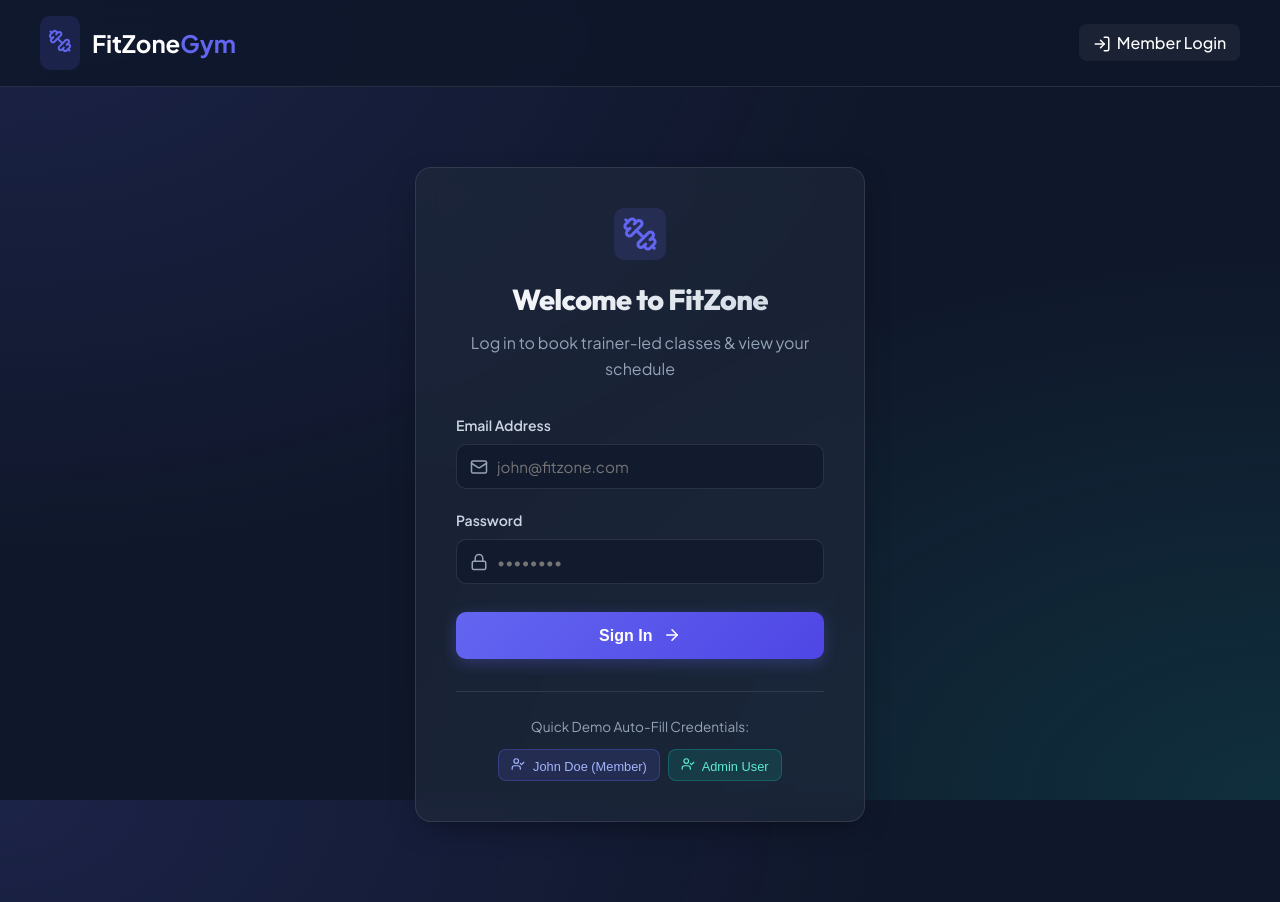
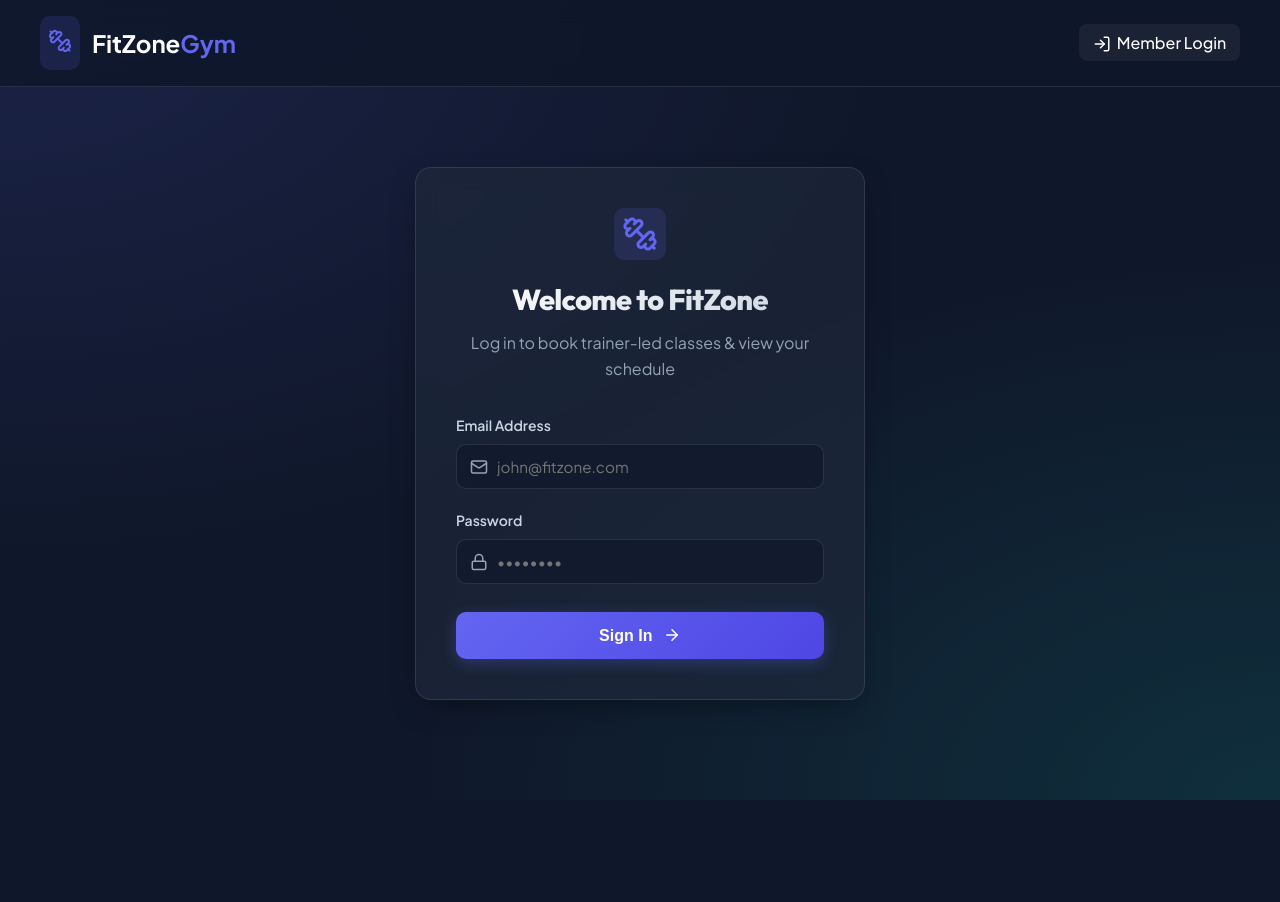
Before and after one commit to Nilay-Patel-5/itue301-exam-24ce089-d1, a React (Vite) app in the folder frontend/: page / in a window 1280 px wide. After the commit the page ends 800 px from the top, so only its background shows below. Built offline with nearby package versions, Linux system fonts and the light colour scheme.

Commit message:
fix(LoginPage): remove quick demo auto-fill credentials UI and handler

```diff
--- a/frontend/src/pages/LoginPage.jsx
+++ b/frontend/src/pages/LoginPage.jsx
@@ -1,7 +1,7 @@
 import React, { useState, useContext } from 'react';
 import { useNavigate } from 'react-router-dom';
 import { AuthContext } from '../context/AuthContext';
-import { Dumbbell, Lock, Mail, ArrowRight, UserCheck } from 'lucide-react';
+import { Dumbbell, Lock, Mail, ArrowRight } from 'lucide-react';
 
 const LoginPage = () => {
   const [email, setEmail] = useState('');
@@ -39,11 +39,6 @@ const LoginPage = () => {
     } finally {
       setLoading(false);
     }
-  };
-
-  const handleQuickLogin = (demoEmail, demoPass) => {
-    setEmail(demoEmail);
-    setPassword(demoPass);
   };
 
   return (
@@ -98,44 +93,6 @@ const LoginPage = () => {
             {loading ? 'Authenticating...' : 'Sign In'} <ArrowRight size={18} style={{ display: 'inline', verticalAlign: 'text-bottom', marginLeft: '6px' }} />
           </button>
         </form>
-
-        <div style={{ marginTop: '2rem', paddingTop: '1.5rem', borderTop: '1px solid var(--card-border)' }}>
-          <p style={{ fontSize: '0.85rem', color: 'var(--text-muted)', marginBottom: '0.75rem', textAlign: 'center' }}>
-            Quick Demo Auto-Fill Credentials:
-          </p>
-          <div style={{ display: 'flex', gap: '0.5rem', justifyContent: 'center' }}>
-            <button
-              type="button"
-              onClick={() => handleQuickLogin('john@fitzone.com', '123456')}
-              style={{
-                background: 'rgba(99, 102, 241, 0.15)',
-                border: '1px solid rgba(99, 102, 241, 0.3)',
-                color: '#a5b4fc',
-                padding: '0.4rem 0.75rem',
-                borderRadius: '8px',
-                fontSize: '0.8rem',
-                cursor: 'pointer'
-              }}
-            >
-              <UserCheck size={14} style={{ display: 'inline', marginRight: '4px' }} /> John Doe (Member)
-            </button>
-            <button
-              type="button"
-              onClick={() => handleQuickLogin('admin@fitzone.com', '123456')}
-              style={{
-                background: 'rgba(20, 184, 166, 0.15)',
-                border: '1px solid rgba(20, 184, 166, 0.3)',
-                color: '#5eead4',
-                padding: '0.4rem 0.75rem',
-                borderRadius: '8px',
-                fontSize: '0.8rem',
-                cursor: 'pointer'
-              }}
-            >
-              <UserCheck size={14} style={{ display: 'inline', marginRight: '4px' }} /> Admin User
-            </button>
-          </div>
-        </div>
       </div>
     </div>
   );
```
Also changed, not shown: 1 other file (tests, documents, lock files or other folders).
